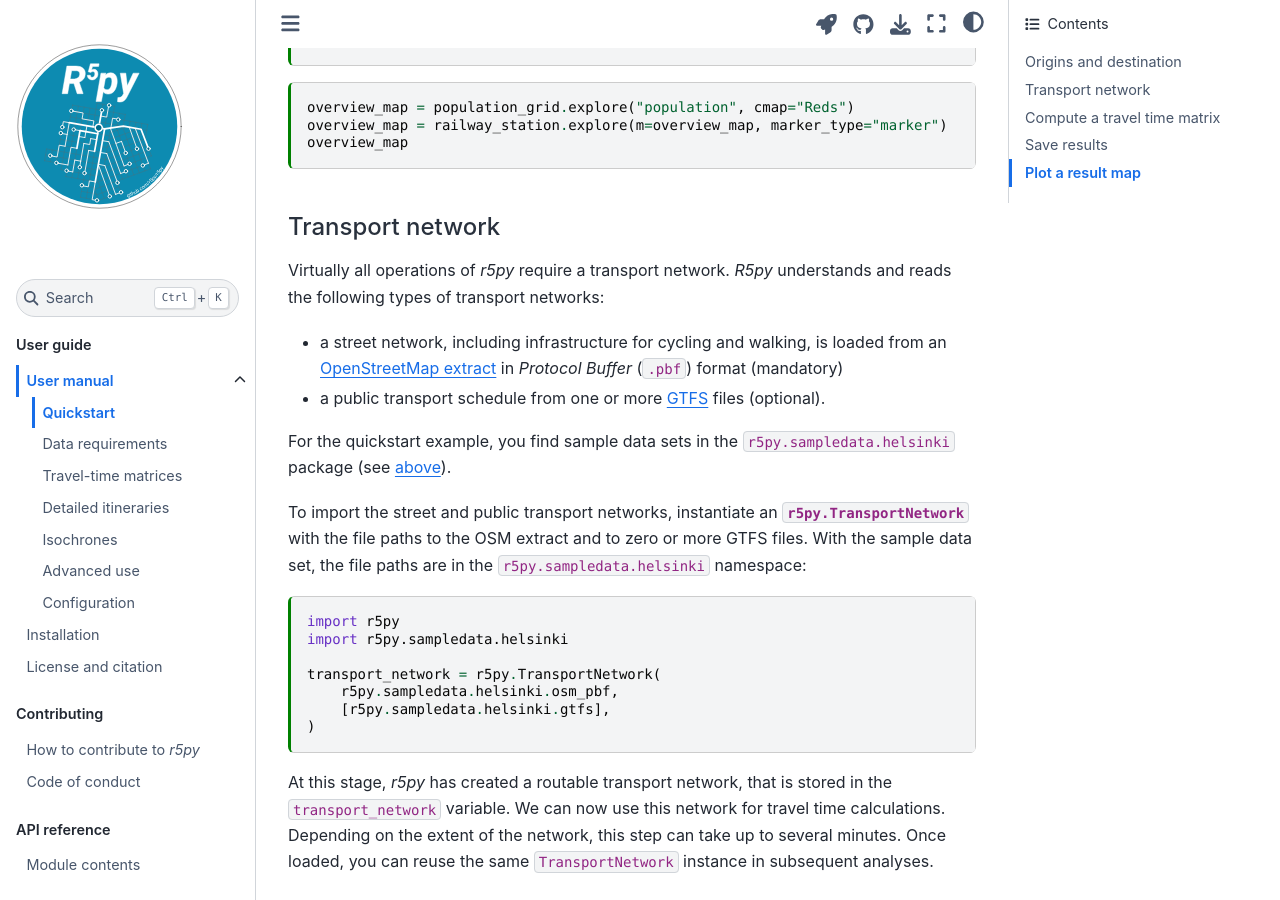
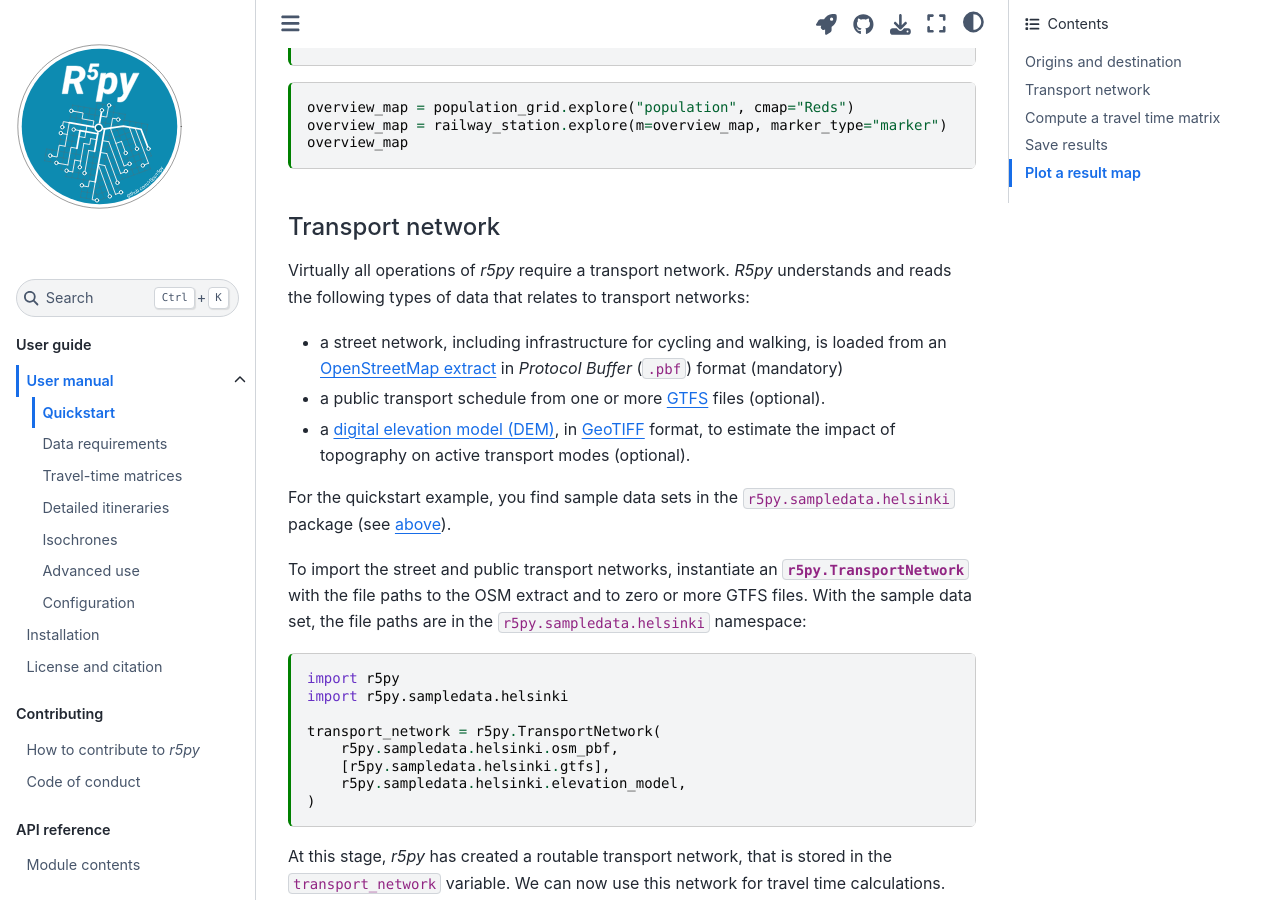
Before and after one commit to r5py/r5py, a Sphinx documentation site: the page built from docs/user-guide/user-manual/quickstart.md, in a window 1280 px wide and 900 px high, scrolled down 1066 px. Built offline with Sphinx 7.4.7 and the Sphinx Book theme 1.1.4, drawn with Linux system fonts in a browser that asks for light colours.

Commit message:
elevation model

````diff
--- a/docs/user-guide/user-manual/quickstart.md
+++ b/docs/user-guide/user-manual/quickstart.md
@@ -106,7 +106,8 @@
 ## Transport network
 
 Virtually all operations of *r5py* require a transport network. *R5py*
-understands and reads the following types of transport networks:
+understands and reads the following types of data that relates to transport
+networks:
 
 - a street network, including infrastructure for cycling and walking, is
   loaded from an [OpenStreetMap
@@ -114,6 +115,10 @@
   (`.pbf`) format (mandatory)
 - a public transport schedule from one or more
   [GTFS](https://en.wikipedia.org/wiki/GTFS) files (optional).
+- a [digital elevation model
+  (DEM)](https://en.wikipedia.org/wiki/Digital_elevation_model), in
+  [GeoTIFF](https://www.ogc.org/standards/geotiff/) format, to estimate the
+  impact of topography on active transport modes (optional).
 
 For the quickstart example, you find sample data sets in the
 `r5py.sampledata.helsinki` package (see [above](#origins-and-destination)).
@@ -132,6 +137,7 @@
 transport_network = r5py.TransportNetwork(
     r5py.sampledata.helsinki.osm_pbf,
     [r5py.sampledata.helsinki.gtfs],
+    r5py.sampledata.helsinki.elevation_model,
 )
 ```
 
````
Also changed, not shown: docs/user-guide/user-manual/data-requirements.md (+3 -0 lines).
